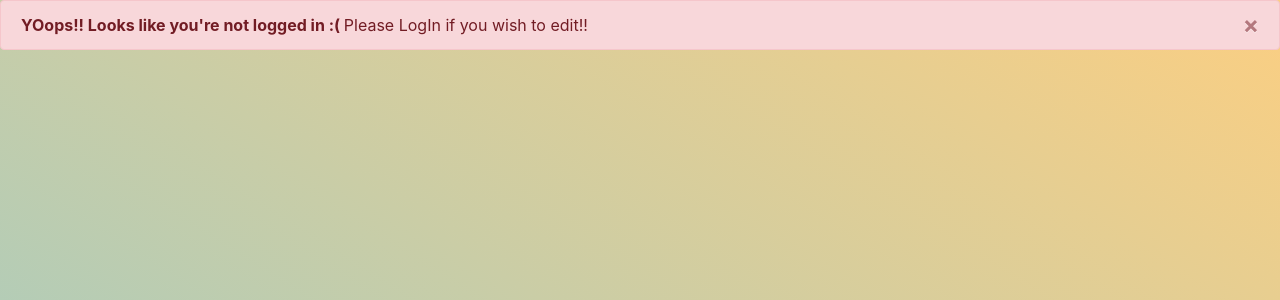
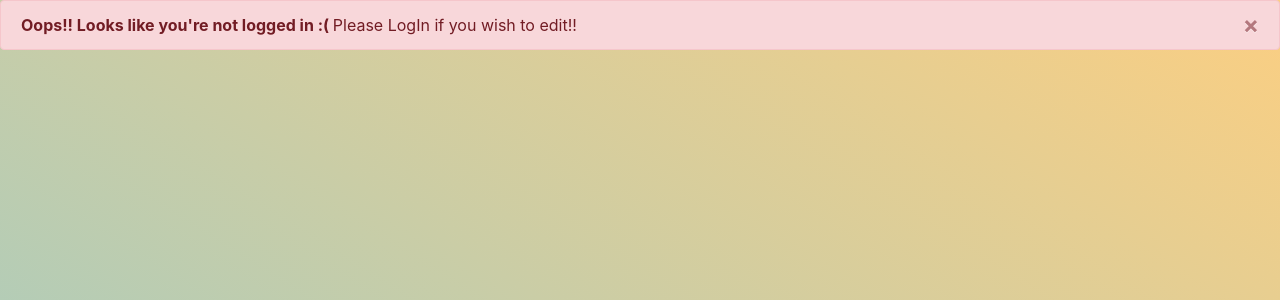
Before and after one commit to PADMANJALI1848/PW2-Explorify, a PHP site: page /EditPlace.php in a window 1280 px wide. Shown: the part 56-356 px from the top of the page. Run offline with PHP 8.4, Linux system fonts and the light colour scheme; some libraries are stand-ins or nearby versions; some web fonts are replaced.

Commit message:
Modified Alert

```diff
--- a/EditPlace.php
+++ b/EditPlace.php
@@ -97,7 +97,7 @@ body{
         else
         {
               echo '<div class="alert alert-danger alert-dismissible fade show" role="alert">
-              <strong>YOops!! Looks like you\'re not logged in :( </strong>Please LogIn if you wish to edit!!
+              <strong>Oops!! Looks like you\'re not logged in :( </strong>Please LogIn if you wish to edit!!
               <button type="button" class="close" data-dismiss="alert" aria-label="Close" style="outline: none;">
                   <span aria-hidden="true">&times;</span>
               </button>
```
